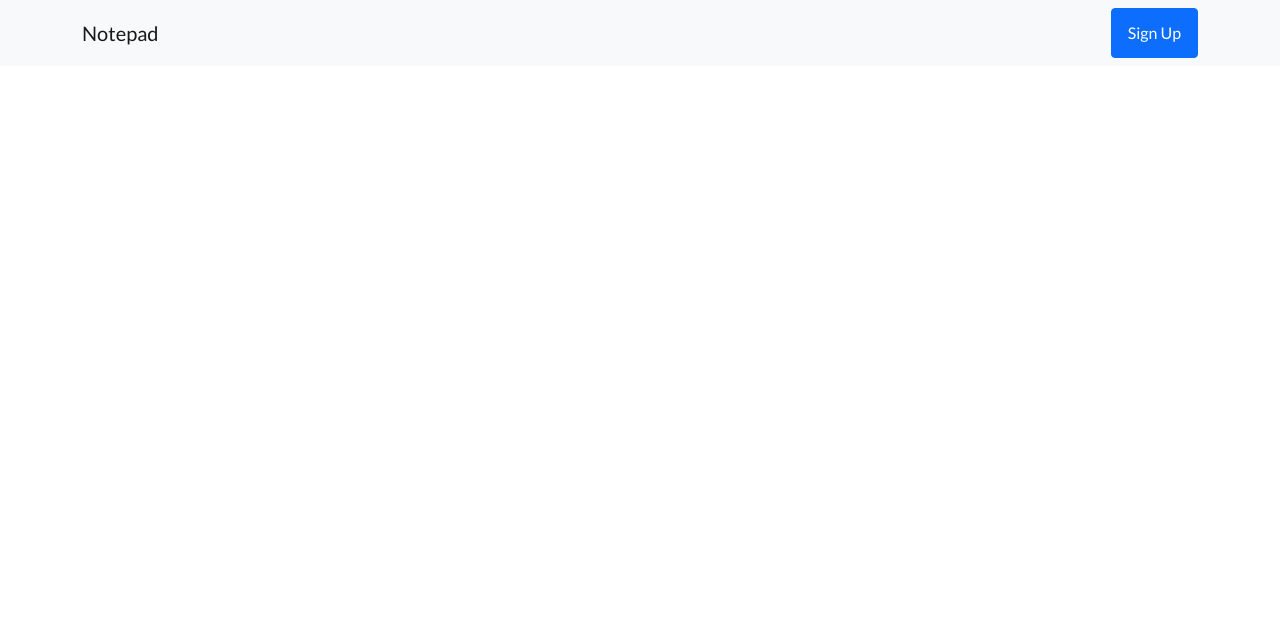
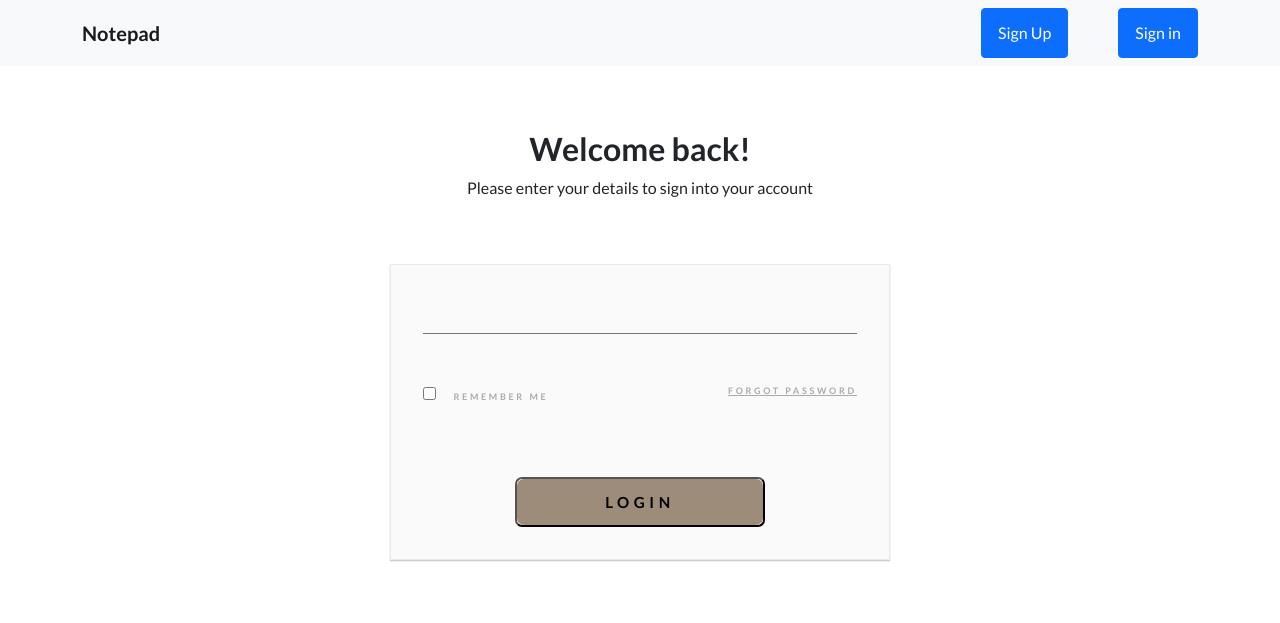
Before and after one commit to DigantaBiswas/technotesplus, a Django app: template account/templates/account/login.html in a window 1280 px wide. Shown: the top 623 px of the page. Run offline with Django 3.2, Linux system fonts and the light colour scheme; the template is opened without the code that fills it: most values are stand-ins (such as "Sample title", 1, 10 or a date in 2020); some libraries are stand-ins or nearby versions.

Commit message:
* worked on login

```diff
--- /dev/null
+++ b/account/static/css/login.css
@@ -0,0 +1,167 @@
+HTML CSSResult Skip Results Iframe
+
+* { box-sizing:border-box; }
+
+
+
+hgroup {
+  text-align:center;
+  margin-top: 4em;
+}
+
+span {
+    font-size: 0.95em;
+    font-weight: 600;
+    letter-spacing: 0.3em;
+    line-height: 24px;
+    text-transform: uppercase;
+}
+
+/*------------------------------------------------------------------
+[ Login Form ]*/
+
+.log-form {
+  width: 500px;
+  margin: 4em auto;
+  padding: 3em 2em 2em 2em;
+  background: #fafafa;
+  border: 1px solid #ebebeb;
+  box-shadow: rgba(0,0,0,0.14902) 0px 1px 1px 0px,rgba(0,0,0,0.09804) 0px 1px 2px 0px;
+}
+
+.group {
+  position: relative;
+  margin-bottom: 45px;
+}
+
+.log-input {
+  font-size: 18px;
+  padding: 10px 10px 10px 5px;
+  -webkit-appearance: none;
+  display: block;
+  background: #fafafa;
+  color: #636363;
+  width: 100%;
+  border: none;
+  border-radius: 0;
+  border-bottom: 1px solid #757575;
+}
+
+.log-input:focus { outline: none; }
+
+.log-form a {
+    font-size: 9px;
+    font-weight: 600;
+    letter-spacing: 0.3em;
+    line-height: 24px;
+    text-transform: uppercase;
+    color: #aaaaaa;
+}
+
+.left-align {
+    float: left;
+    text-align: left;
+}
+
+.right-align {
+    float: right;
+    text-align: right;
+}
+
+
+/*------------------------------------------------------------------
+[ Button same code as contact form ]*/
+
+.container-log-btn {
+  display: -webkit-box;
+  display: -webkit-flex;
+  display: -moz-box;
+  display: -ms-flexbox;
+  display: flex;
+  flex-wrap: wrap;
+  justify-content: center;
+  padding-top: 50px;
+}
+
+.log-form-btn {
+  display: -webkit-box;
+  display: -webkit-flex;
+  display: -moz-box;
+  display: -ms-flexbox;
+  display: flex;
+  justify-content: center;
+  align-items: center;
+  padding: 0 20px;
+  min-width: 250px;
+  height: 50px;
+  background-color: transparent;
+  border-radius:7px;
+  cursor: pointer;
+
+  font-size: 16px;
+  color: #000;
+  line-height: 1.2;
+  text-transform: uppercase;
+
+  -webkit-transition: all 0.4s;
+  -o-transition: all 0.4s;
+  -moz-transition: all 0.4s;
+  transition: all 0.4s;
+  position: relative;
+  z-index: 1;
+}
+
+.log-form-btn::before {
+  content: "";
+  display: block;
+  position: absolute;
+  z-index: -1;
+  width: 100%;
+  height: 100%;
+  top: 0;
+  left: 50%;
+  -webkit-transform: translateX(-50%);
+  -moz-transform: translateX(-50%);
+  -ms-transform: translateX(-50%);
+  -o-transform: translateX(-50%);
+  transform: translateX(-50%);
+  border-radius: 7px;
+  background-color: #9e8c7b;
+  pointer-events: none;
+
+  -webkit-transition: all 0.4s;
+  -o-transition: all 0.4s;
+  -moz-transition: all 0.4s;
+  transition: all 0.4s;
+}
+
+.log-form-btn:hover:before {
+  background-color: #916439;
+}
+
+input[type="text"], input[type="email"], input[type="password"], textarea, select {
+    background: transparent;
+    border: none;
+    font-family: "Montserrat";
+    font-size: 12px;
+    font-weight: 400;
+    letter-spacing: 0.2em;
+    line-height: 24px;
+    height: 42px;
+    padding-left: 20px;
+    padding-right: 20px;
+    text-transform: none;
+    width: 100%;
+}
+
+input[type="checkbox"]:not(:checked) + label, input[type="checkbox"]:checked + label {
+    color: #aaaaaa;
+    cursor: pointer;
+    font-size: 9px;
+    font-weight: 600;
+    letter-spacing: 0.3em;
+    padding-left: 10px;
+    padding-top: 6px;
+    position: relative;
+    text-transform: uppercase;
+}
--- a/account/templates/account/login.html
+++ b/account/templates/account/login.html
@@ -1,8 +1,60 @@
 {% extends "base/base.html" %}
 {% load static %}
 {% block extra_css %}
+    <link rel="stylesheet" type="text/css" href=" {% static 'css/login.css' %} ">
+{% endblock %}
+
+{% block content %}
+    <div class="container">
+        <div class="row">
+            <div class="col">
+                <section>
+
+                    <hgroup>
+                        <h2>Welcome back!</h2>
+                        <p>Please enter your details to sign into your account</p>
+                    </hgroup>
+
+                    <form method="post" class="log-form">{% csrf_token %}
+
+                        <div class="group log-input">
+                            {{ form.as_p }}
+                        </div>
+
+{#                        <div class="group log-input">#}
+{#                            {{ form.password.label_tag }}#}
+{#                            {{ form.password }}#}
+{#                        </div>#}
+
+                        <span class="check left-align">
+                          <input type="checkbox">
+                          <label>Remember Me</label>
+                      </span>
+
+                        <a class="right-align" href="#">Forgot Password</a>
+
+                        <br><br>
+
+                        <div class="container-log-btn">
+                            <button type="submit" name="btn_submit" class="log-form-btn">
+                                <span>Login</span>
+                            </button>
+                        </div>
+
+                    </form>
+
+
+                </section>
+
+
+            </div>
+        </div>
+    </div>
 
 {% endblock %}
 
-{% block content %}
+{% block extra_js %}
+
+
+
 {% endblock %}
--- a/account/urls.py
+++ b/account/urls.py
@@ -1,12 +1,16 @@
 from django.urls import path
 from rest_framework_simplejwt import views as jwt_views
-
+#
+from account.views import LogoutView
 from account.views.edit_user_api_view import EditUser
+from account.views.login_view import LoginView
 from account.views.register_user_api_view import Register
 
 urlpatterns = [
-    path('login/', jwt_views.TokenObtainPairView.as_view(), name='token_obtain_pair'),
-    # path('api/token/refresh/', jwt_views.TokenRefreshView.as_view(), name='token_refresh'),
-    path('create-user/', Register.as_view(), name='create_user'),
-    path('edit-user/', EditUser.as_view(), name='edit_user'),
+    path('login/', LoginView.as_view(), name="login"),
+    path('logout/', LogoutView.as_view(), name='logout'),
+    path('api/login-token/', jwt_views.TokenObtainPairView.as_view(), name='token_obtain_pair'),
+    path('api/token/refresh/', jwt_views.TokenRefreshView.as_view(), name='token_refresh'),
+    path('api/create-user/', Register.as_view(), name='create_user'),
+    path('api/edit-user/', EditUser.as_view(), name='edit_user'),
 ]
--- a/account/views/__init__.py
+++ b/account/views/__init__.py
@@ -0,0 +1,2 @@
+# from account.views.login_view import LoginView
+from account.views.logout_view import LogoutView
--- a/base/templates/base/base.html
+++ b/base/templates/base/base.html
@@ -12,7 +12,8 @@
             <meta name="description" content=""/>
             <meta name="author" content=""/>
             <title>{{ title }}</title>
-            <!-- Favicon-->
+            <!-- Favicon--><script src="https://code.jquery.com/jquery-3.6.0.min.js"  crossorigin="anonymous"></script>
+
             <link rel="icon" type="image/x-icon" href='{% static "assets/favicon.ico" %}'/>
             <link href="https://cdnjs.cloudflare.com/ajax/libs/font-awesome/5.15.3/css/all.min.css" rel="stylesheet"/>
             <!-- Bootstrap icons-->
@@ -22,8 +23,9 @@
             <link href="https://fonts.googleapis.com/css?family=Lato:300,400,700,300italic,400italic,700italic"
                   rel="stylesheet" type="text/css"/>
             <!-- Core theme CSS (includes Bootstrap)-->
+
             <link href="{% static 'css/styles.css' %}" rel="stylesheet"/>
-             <link rel="stylesheet" href=" {% static 'css/home.css' %} ">
+            <link rel="stylesheet" href=" {% static 'css/home.css' %} ">
 
             <link href="{% static 'base.css' %}" rel="stylesheet"/>
             {% block extra_css %}{% endblock %}
@@ -36,11 +38,17 @@
         <nav class="navbar navbar-light bg-light static-top">
             <div class="container">
 
-                <a class="navbar-brand" href="{% url 'home' %}">Notepad</a>
-
+                <a class="navbar-brand" href="{% url 'home' %}"><b>Notepad</b></a>
 
                 <div class="d-flex justify-content-center ">
-                    <a class="btn btn-primary" id="signup" href="#signup">Sign Up</a>
+                    {% if not user.is_authenticated %}
+                        <a class="btn btn-primary" id="signup" href="#signup">Sign Up</a>
+                        <a class="btn btn-primary" id="signup" href={% url 'login' %}>Sign in</a>
+                    {% endif %}
+
+                    {% if  user.is_authenticated %}
+                        <a class="btn btn-primary" id="signup" href={% url 'logout' %}>Sign out</a>
+                    {% endif %}
                 </div>
 
             </div>
--- a/note/templates/note/home.html
+++ b/note/templates/note/home.html
@@ -1,5 +1,6 @@
 {% extends "base/base.html" %}
 {% load static %}
+
 {% block extra_css %}
     <link rel="stylesheet" href=" {% static 'css/home.css' %} ">
 {% endblock %}
```
Also changed, not shown: account/views/login_view.py (added, +12 -0 lines), account/views/logout_view.py (added, +9 -0 lines), technotestplus/settings.py (+8 -0 lines).
